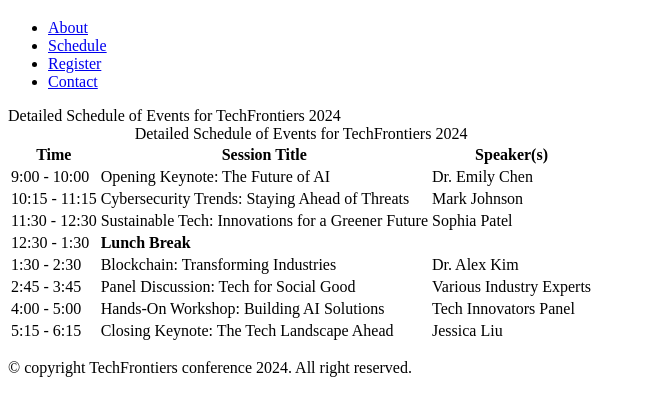
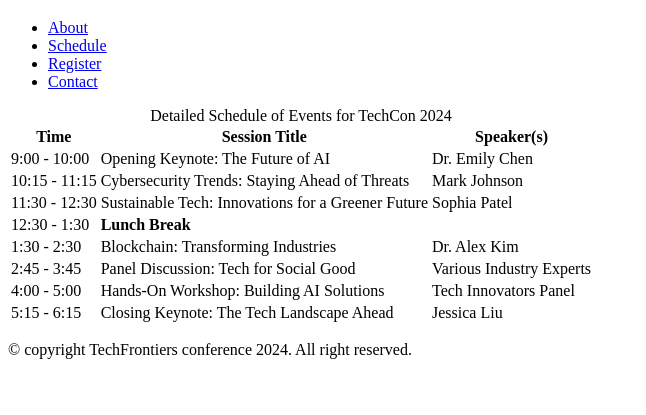
Before and after one commit to TechMe-co/TechCon_HTML, a plain HTML site: page techcon_website/schedule.html in a window 1280 px wide. Shown: the part 61-476 px from the top of the page, without its empty margins (0-646 px from the left). Drawn offline with Linux system fonts and the light colour scheme.

Commit message:
changes added to the file

```diff
--- a/techcon_website/schedule.html
+++ b/techcon_website/schedule.html
@@ -16,10 +16,9 @@
                 </ul>
             </nav>
         </header>
-        <caption>Detailed Schedule of Events for TechFrontiers 2024</caption>
         <main>
             <table>
-                <caption>Detailed Schedule of Events for TechFrontiers 2024</caption>
+                <caption>Detailed Schedule of Events for TechCon 2024</caption>
                 <thead>
                     <tr>
                         <th scope="col">Time</th>
```
